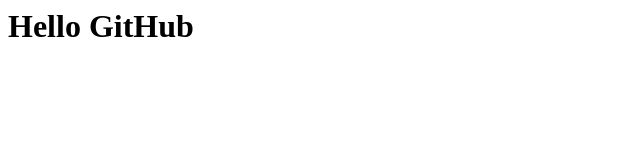
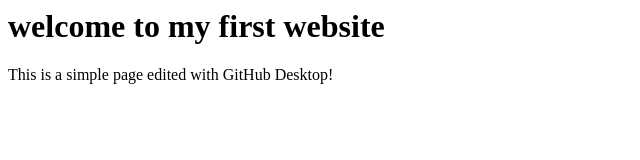
Before and after one commit to Samyar2017/my-first-project, a plain HTML site: page index.html in a window 1280 px wide. Shown: the whole page, without its empty margins (0-640 px from the left). Drawn offline with Linux system fonts and the light colour scheme.

Commit message:
Update index.html

```diff
--- a/index.html
+++ b/index.html
@@ -1 +1,4 @@
-<h1>Hello GitHub</h2>
+
+<!-- saved from url=(0045)file:///D:/GitHub/my-first-project/index.html -->
+<html><head><meta http-equiv="Content-Type" content="text/html; charset=windows-1252"></head><body><h1>welcome to my first website</h1>
+<p>This is a simple page edited with GitHub Desktop!</p></body></html>
```
